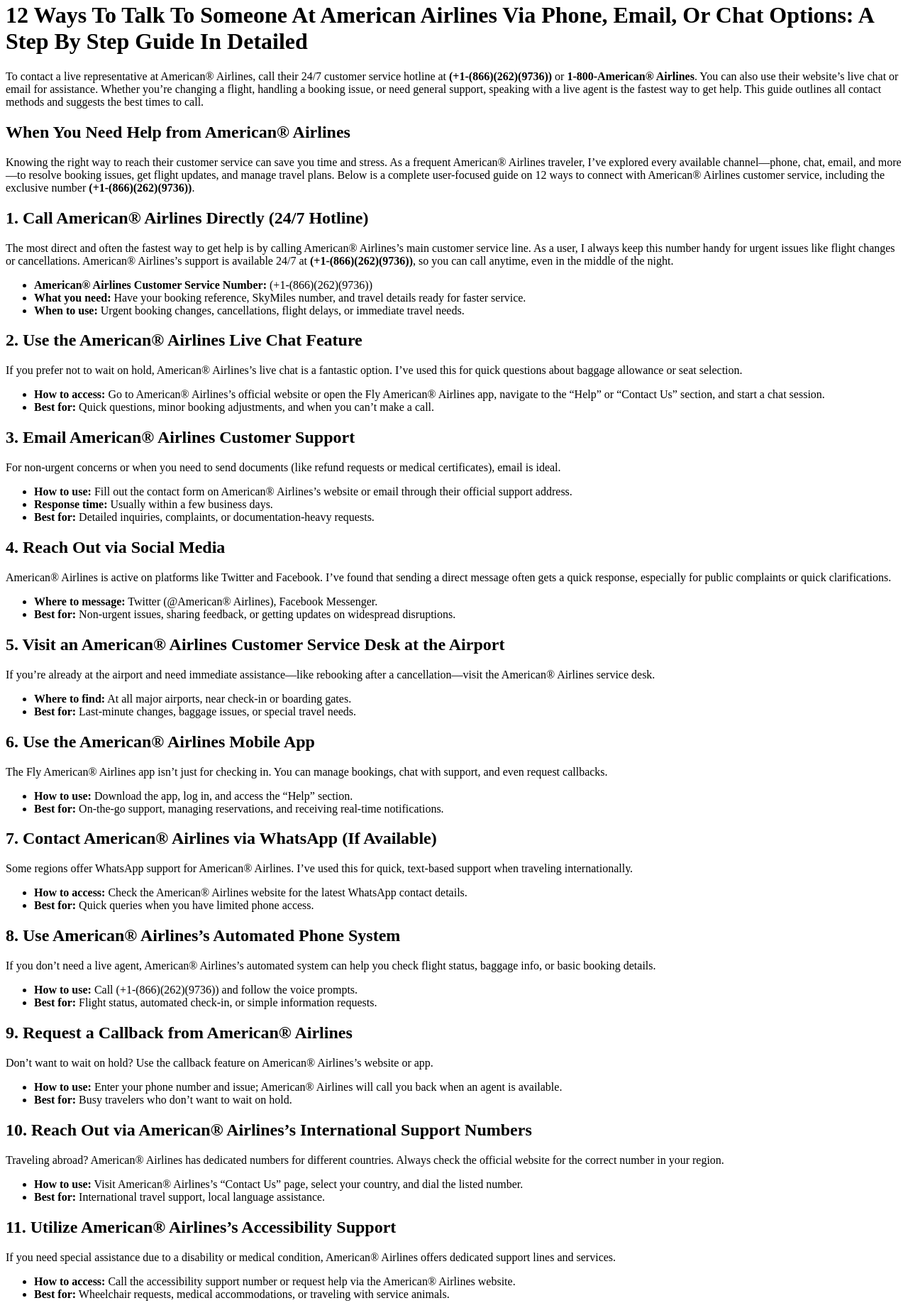
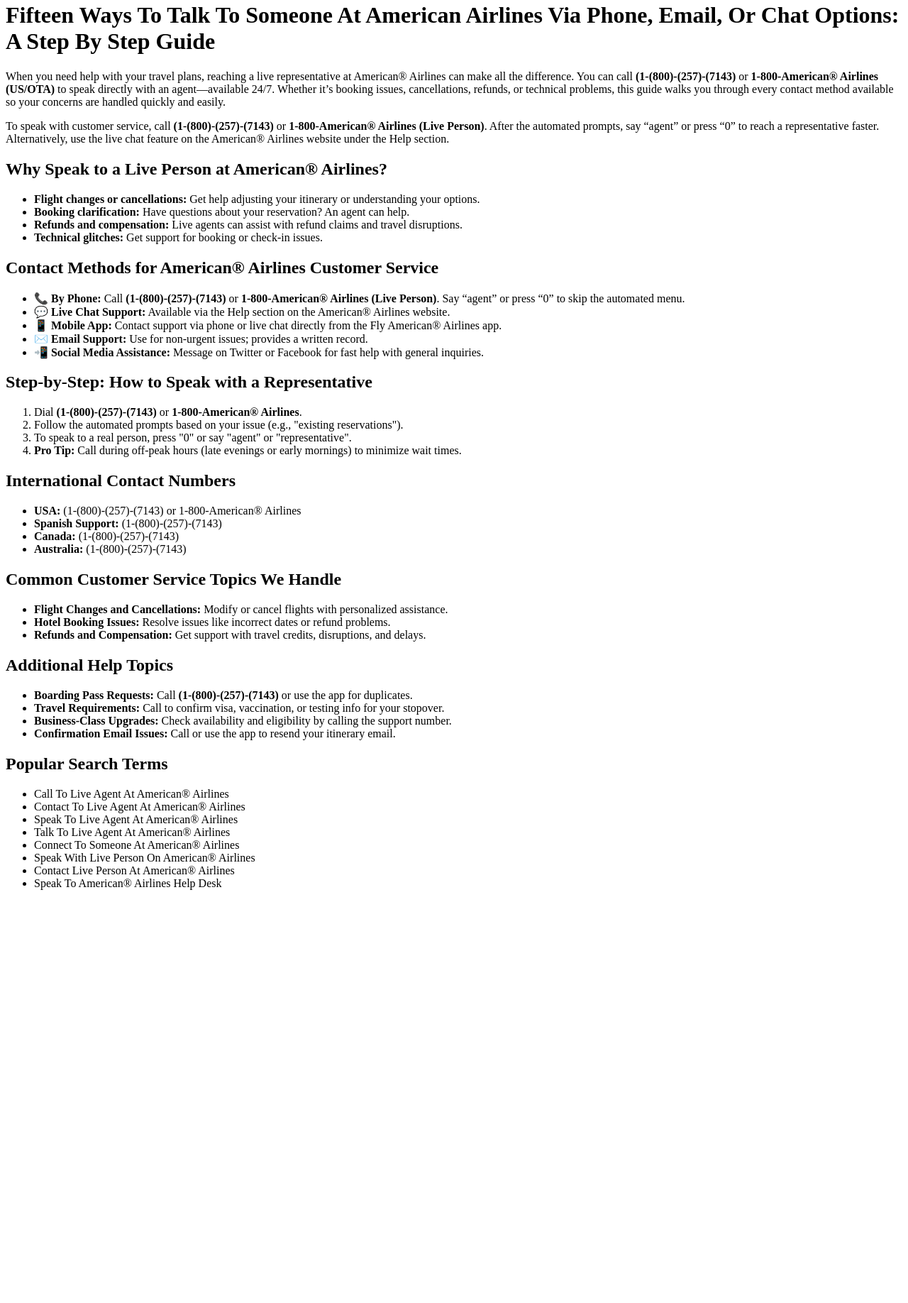
Before and after one commit to official-Frontier-liveagent-support/en-us-customer-help-article, a plain HTML site: page 12-ways-to-talk-to-someone-at-american-airlines-via-phone-email-or-chat-options-a-step-by-step-guide-in-detailed/index.html in a window 1280 px wide. Shown: the part 18-1854 px from the top of the page at 71% size. After the commit the page ends 1288 px from the top, so only its background shows below. Drawn offline with Linux system fonts and the light colour scheme.

Commit message:
Update index.html

```diff
--- a/12-ways-to-talk-to-someone-at-american-airlines-via-phone-email-or-chat-options-a-step-by-step-guide-in-detailed/index.html
+++ b/12-ways-to-talk-to-someone-at-american-airlines-via-phone-email-or-chat-options-a-step-by-step-guide-in-detailed/index.html
@@ -1,130 +1,80 @@
+
 <!DOCTYPE html>
 <html lang="en">
 <head>
     <meta charset="UTF-8">
     <meta name="viewport" content="width=device-width, initial-scale=1.0">
-    <title>Talk to live person at American® Airlines™ Service☎️(+1-(866)(262)(9736))</title>
+    <title>Talk To Live Agent At American® Airlines📞(1-(800)-(257)-(7143)</title>
 </head>
 <body>
-    <h1>12 Ways To Talk To Someone At American Airlines Via Phone, Email, Or Chat Options: A Step By Step Guide In Detailed
+
+    <h1>Fifteen Ways To Talk To Someone At American Airlines Via Phone, Email, Or Chat Options: A Step By Step Guide
 </h1>
 
-    <p>To contact a live representative at American® Airlines, call their 24/7 customer service hotline at <strong>(+1-(866)(262)(9736))</strong> or <strong>1-800-American® Airlines</strong>. You can also use their website’s live chat or email for assistance. Whether you’re changing a flight, handling a booking issue, or need general support, speaking with a live agent is the fastest way to get help. This guide outlines all contact methods and suggests the best times to call.</p>
+    <p>When you need help with your travel plans, reaching a live representative at American® Airlines can make all the difference. You can call
+    <strong>(1-(800)-(257)-(7143)</strong> or <strong>1-800-American® Airlines (US/OTA)</strong> to speak directly with an agent—available 24/7. Whether it’s booking issues, cancellations, refunds, or technical problems, this guide walks you through every contact method available so your concerns are handled quickly and easily.</p>
 
-    <h2>When You Need Help from American® Airlines</h2>
-    <p>Knowing the right way to reach their customer service can save you time and stress. As a frequent American® Airlines traveler, I’ve explored every available channel—phone, chat, email, and more—to resolve booking issues, get flight updates, and manage travel plans. Below is a complete user-focused guide on 12 ways to connect with American® Airlines customer service, including the exclusive number <strong>(+1-(866)(262)(9736))</strong>.</p>
+    <p>To speak with customer service, call <strong>(1-(800)-(257)-(7143)</strong> or <strong>1-800-American® Airlines (Live Person)</strong>. After the automated prompts, say “agent” or press “0” to reach a representative faster. Alternatively, use the live chat feature on the American® Airlines website under the Help section.</p>
 
-    <h2>1. Call American® Airlines Directly (24/7 Hotline)</h2>
-    <p>The most direct and often the fastest way to get help is by calling American® Airlines’s main customer service line. As a user, I always keep this number handy for urgent issues like flight changes or cancellations. American® Airlines’s support is available 24/7 at <strong>(+1-(866)(262)(9736))</strong>, so you can call anytime, even in the middle of the night.</p>
+    <h2>Why Speak to a Live Person at American® Airlines?</h2>
     <ul>
-        <li><strong>American® Airlines Customer Service Number:</strong> (+1-(866)(262)(9736))</li>
-        <li><strong>What you need:</strong> Have your booking reference, SkyMiles number, and travel details ready for faster service.</li>
-        <li><strong>When to use:</strong> Urgent booking changes, cancellations, flight delays, or immediate travel needs.</li>
+        <li><strong>Flight changes or cancellations:</strong> Get help adjusting your itinerary or understanding your options.</li>
+        <li><strong>Booking clarification:</strong> Have questions about your reservation? An agent can help.</li>
+        <li><strong>Refunds and compensation:</strong> Live agents can assist with refund claims and travel disruptions.</li>
+        <li><strong>Technical glitches:</strong> Get support for booking or check-in issues.</li>
     </ul>
 
-    <h2>2. Use the American® Airlines Live Chat Feature</h2>
-    <p>If you prefer not to wait on hold, American® Airlines’s live chat is a fantastic option. I’ve used this for quick questions about baggage allowance or seat selection.</p>
+    <h2>Contact Methods for American® Airlines Customer Service</h2>
     <ul>
-        <li><strong>How to access:</strong> Go to American® Airlines’s official website or open the Fly American® Airlines app, navigate to the “Help” or “Contact Us” section, and start a chat session.</li>
-        <li><strong>Best for:</strong> Quick questions, minor booking adjustments, and when you can’t make a call.</li>
+        <li>📞 <strong>By Phone:</strong> Call <strong>(1-(800)-(257)-(7143)</strong> or <strong>1-800-American® Airlines (Live Person)</strong>. Say “agent” or press “0” to skip the automated menu.</li>
+        <li>💬 <strong>Live Chat Support:</strong> Available via the Help section on the American® Airlines website.</li>
+        <li>📱 <strong>Mobile App:</strong> Contact support via phone or live chat directly from the Fly American® Airlines app.</li>
+        <li>✉️ <strong>Email Support:</strong> Use for non-urgent issues; provides a written record.</li>
+        <li>📲 <strong>Social Media Assistance:</strong> Message on Twitter or Facebook for fast help with general inquiries.</li>
     </ul>
 
-    <h2>3. Email American® Airlines Customer Support</h2>
-    <p>For non-urgent concerns or when you need to send documents (like refund requests or medical certificates), email is ideal.</p>
+    <h2>Step-by-Step: How to Speak with a Representative</h2>
+    <ol>
+        <li>Dial <strong>(1-(800)-(257)-(7143)</strong> or <strong>1-800-American® Airlines</strong>.</li>
+        <li>Follow the automated prompts based on your issue (e.g., "existing reservations").</li>
+        <li>To speak to a real person, press "0" or say "agent" or "representative".</li>
+        <li><strong>Pro Tip:</strong> Call during off-peak hours (late evenings or early mornings) to minimize wait times.</li>
+    </ol>
+
+    <h2>International Contact Numbers</h2>
     <ul>
-        <li><strong>How to use:</strong> Fill out the contact form on American® Airlines’s website or email through their official support address.</li>
-        <li><strong>Response time:</strong> Usually within a few business days.</li>
-        <li><strong>Best for:</strong> Detailed inquiries, complaints, or documentation-heavy requests.</li>
+        <li><strong>USA:</strong> (1-(800)-(257)-(7143) or 1-800-American® Airlines</li>
+        <li><strong>Spanish Support:</strong> (1-(800)-(257)-(7143)</li>
+        <li><strong>Canada:</strong> (1-(800)-(257)-(7143)</li>
+        <li><strong>Australia:</strong> (1-(800)-(257)-(7143)</li>
     </ul>
 
-    <h2>4. Reach Out via Social Media</h2>
-    <p>American® Airlines is active on platforms like Twitter and Facebook. I’ve found that sending a direct message often gets a quick response, especially for public complaints or quick clarifications.</p>
+    <h2>Common Customer Service Topics We Handle</h2>
     <ul>
-        <li><strong>Where to message:</strong> Twitter (@American® Airlines), Facebook Messenger.</li>
-        <li><strong>Best for:</strong> Non-urgent issues, sharing feedback, or getting updates on widespread disruptions.</li>
+        <li><strong>Flight Changes and Cancellations:</strong> Modify or cancel flights with personalized assistance.</li>
+        <li><strong>Hotel Booking Issues:</strong> Resolve issues like incorrect dates or refund problems.</li>
+        <li><strong>Refunds and Compensation:</strong> Get support with travel credits, disruptions, and delays.</li>
     </ul>
 
-    <h2>5. Visit an American® Airlines Customer Service Desk at the Airport</h2>
-    <p>If you’re already at the airport and need immediate assistance—like rebooking after a cancellation—visit the American® Airlines service desk.</p>
+    <h2>Additional Help Topics</h2>
     <ul>
-        <li><strong>Where to find:</strong> At all major airports, near check-in or boarding gates.</li>
-        <li><strong>Best for:</strong> Last-minute changes, baggage issues, or special travel needs.</li>
+        <li><strong>Boarding Pass Requests:</strong> Call <strong>(1-(800)-(257)-(7143)</strong> or use the app for duplicates.</li>
+        <li><strong>Travel Requirements:</strong> Call to confirm visa, vaccination, or testing info for your stopover.</li>
+        <li><strong>Business-Class Upgrades:</strong> Check availability and eligibility by calling the support number.</li>
+        <li><strong>Confirmation Email Issues:</strong> Call or use the app to resend your itinerary email.</li>
     </ul>
 
-    <h2>6. Use the American® Airlines Mobile App</h2>
-    <p>The Fly American® Airlines app isn’t just for checking in. You can manage bookings, chat with support, and even request callbacks.</p>
+    <h2>Popular Search Terms</h2>
     <ul>
-        <li><strong>How to use:</strong> Download the app, log in, and access the “Help” section.</li>
-        <li><strong>Best for:</strong> On-the-go support, managing reservations, and receiving real-time notifications.</li>
+        <li>Call To Live Agent At American® Airlines</li>
+        <li>Contact To Live Agent At American® Airlines</li>
+        <li>Speak To Live Agent At American® Airlines</li>
+        <li>Talk To Live Agent At American® Airlines</li>
+        <li>Connect To Someone At American® Airlines</li>
+        <li>Speak With Live Person On American® Airlines</li>
+        <li>Contact Live Person At American® Airlines</li>
+        <li>Speak To American® Airlines Help Desk</li>
     </ul>
 
-    <h2>7. Contact American® Airlines via WhatsApp (If Available)</h2>
-    <p>Some regions offer WhatsApp support for American® Airlines. I’ve used this for quick, text-based support when traveling internationally.</p>
-    <ul>
-        <li><strong>How to access:</strong> Check the American® Airlines website for the latest WhatsApp contact details.</li>
-        <li><strong>Best for:</strong> Quick queries when you have limited phone access.</li>
-    </ul>
-
-    <h2>8. Use American® Airlines’s Automated Phone System</h2>
-    <p>If you don’t need a live agent, American® Airlines’s automated system can help you check flight status, baggage info, or basic booking details.</p>
-    <ul>
-        <li><strong>How to use:</strong> Call (+1-(866)(262)(9736)) and follow the voice prompts.</li>
-        <li><strong>Best for:</strong> Flight status, automated check-in, or simple information requests.</li>
-    </ul>
-
-    <h2>9. Request a Callback from American® Airlines</h2>
-    <p>Don’t want to wait on hold? Use the callback feature on American® Airlines’s website or app.</p>
-    <ul>
-        <li><strong>How to use:</strong> Enter your phone number and issue; American® Airlines will call you back when an agent is available.</li>
-        <li><strong>Best for:</strong> Busy travelers who don’t want to wait on hold.</li>
-    </ul>
-
-    <h2>10. Reach Out via American® Airlines’s International Support Numbers</h2>
-    <p>Traveling abroad? American® Airlines has dedicated numbers for different countries. Always check the official website for the correct number in your region.</p>
-    <ul>
-        <li><strong>How to use:</strong> Visit American® Airlines’s “Contact Us” page, select your country, and dial the listed number.</li>
-        <li><strong>Best for:</strong> International travel support, local language assistance.</li>
-    </ul>
-
-    <h2>11. Utilize American® Airlines’s Accessibility Support</h2>
-    <p>If you need special assistance due to a disability or medical condition, American® Airlines offers dedicated support lines and services.</p>
-    <ul>
-        <li><strong>How to access:</strong> Call the accessibility support number or request help via the American® Airlines website.</li>
-        <li><strong>Best for:</strong> Wheelchair requests, medical accommodations, or traveling with service animals.</li>
-    </ul>
-
-    <h2>12. Visit American® Airlines’s Official Website for FAQs and Self-Service</h2>
-    <p>Many issues can be resolved without contacting an agent. The American® Airlines website offers comprehensive FAQs, booking management tools, and travel advisories.</p>
-    <ul>
-        <li><strong>How to access:</strong> Go to American® Airlines.com and navigate to the “Help Center.”</li>
-        <li><strong>Best for:</strong> Self-service bookings, policy information, and travel updates.</li>
-    </ul>
-
-    <h2>Comparison Table: American® Airlines Customer Service Channels</h2>
-    <table border="1">
-        <thead>
-            <tr>
-                <th>Method</th>
-                <th>Best For</th>
-                <th>Availability</th>
-                <th>User Experience</th>
-            </tr>
-        </thead>
-        <tbody>
-            <tr>
-                <td>Phone</td>
-                <td>Urgent, complex issues</td>
-                <td>24/7</td>
-                <td>Immediate, personal</td>
-            </tr>
-            <tr>
-                <td>Live Chat</td>
-                <td>Quick queries, minor changes</td>
-                <td>Website/App hours</td>
-                <td>Fast, convenient</td>
-            </tr>
-            <tr>
-                <td>Email</td>
-                <td>Non-urgent, documentation</td>
-                <td>24/ (response in days)</td>
-                <td>Detailed, track
+</body>
+</html>
```
